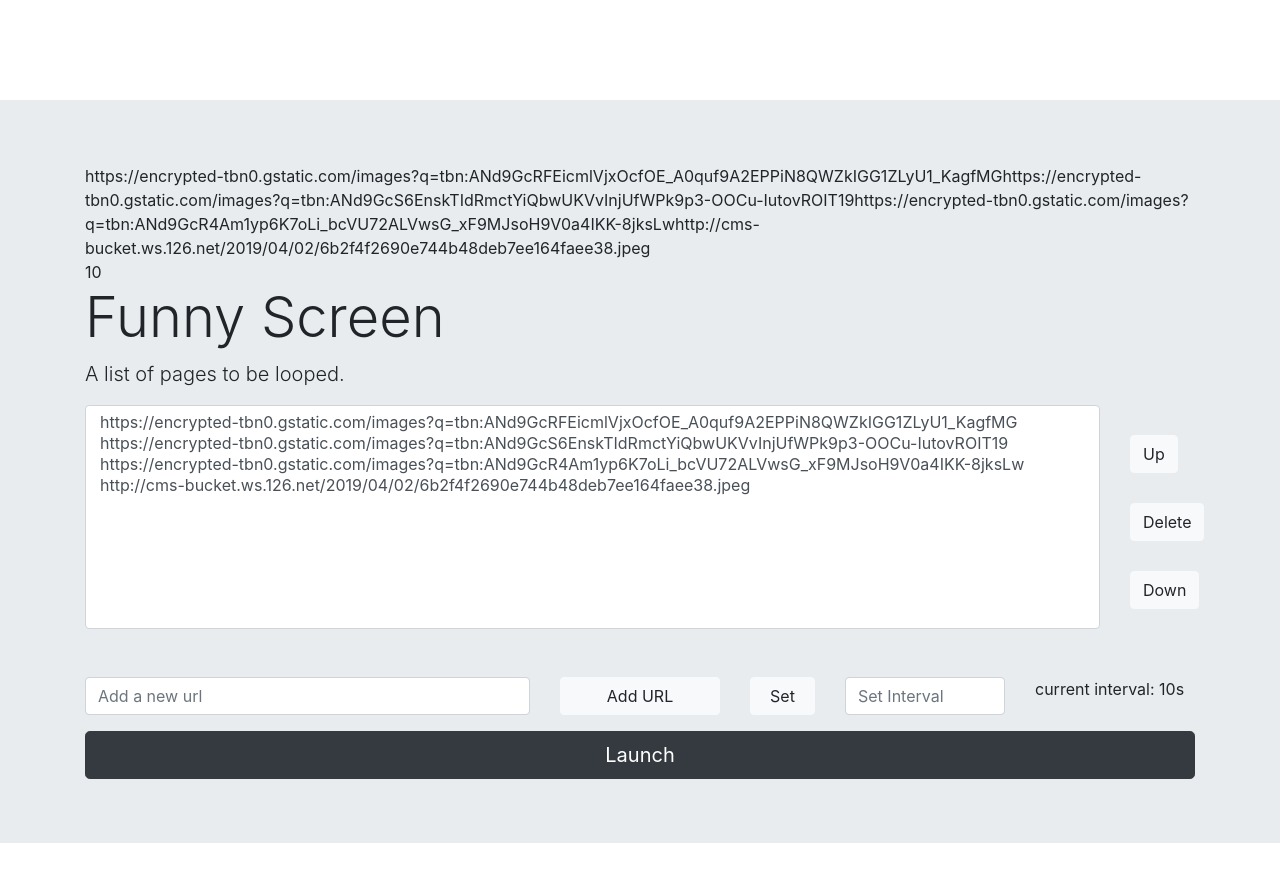
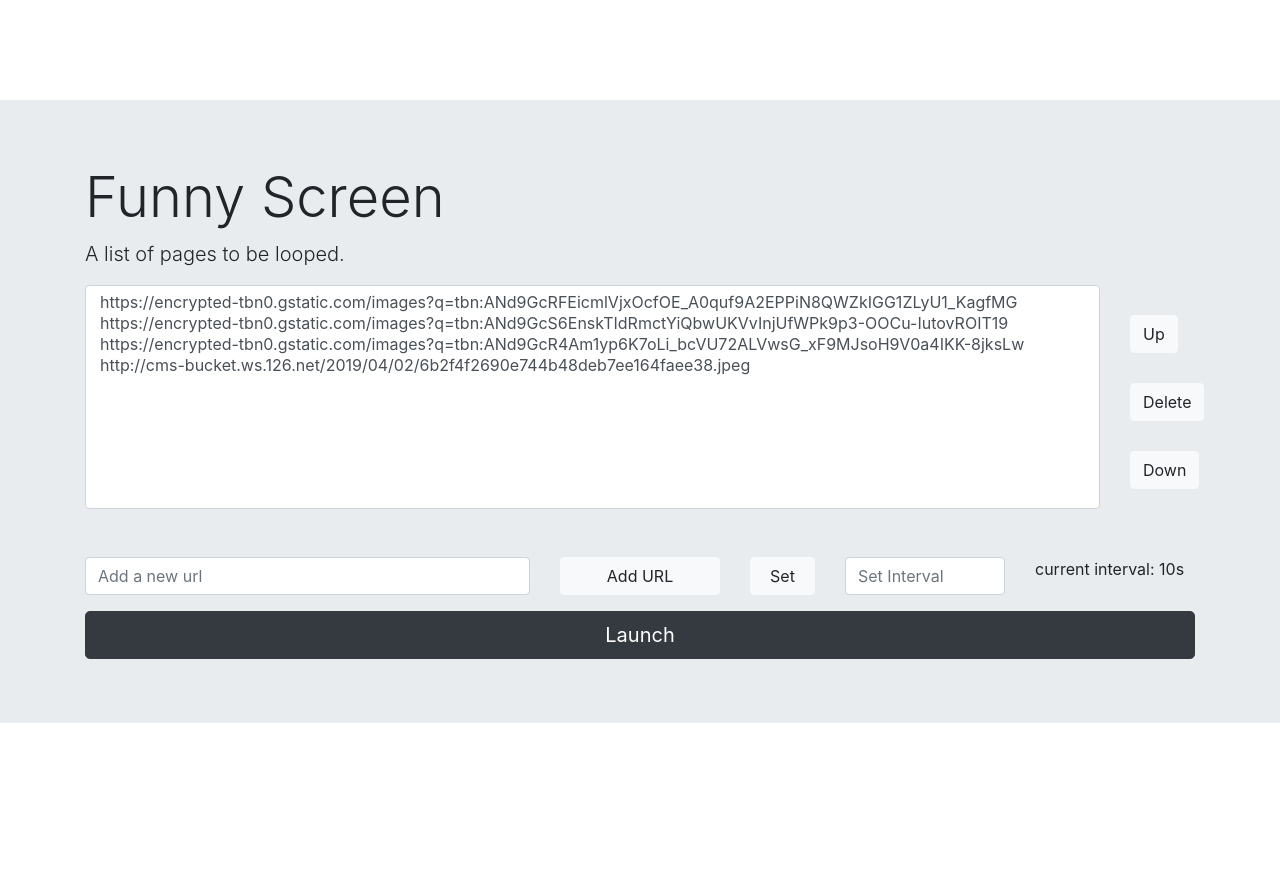
Before and after one commit to Yiwen-Liu-Authright/Screen-Loop, a React (Create React App) app: page / in a window 1280 px wide. After the commit the page ends 800 px from the top, so only its background shows below. Built offline with nearby package versions, Linux system fonts and the light colour scheme.

Commit message:
Add the basic sturcture of Redux to the ScreenLoop.js

```diff
--- a/src/containers/ScreenLoop.js
+++ b/src/containers/ScreenLoop.js
@@ -39,8 +39,6 @@
         console.log("Current Interval" + currentInterval);
         return (
             <Aux>
-                <div>{this.props.optionList}</div>
-                <div>{this.props.currentInterval}</div>
                 <Title headerTitle="Funny Screen" comments="A list of pages to be looped." />
                 <UrlBox
                     optionListHandler={this.optionListHandler}
```
